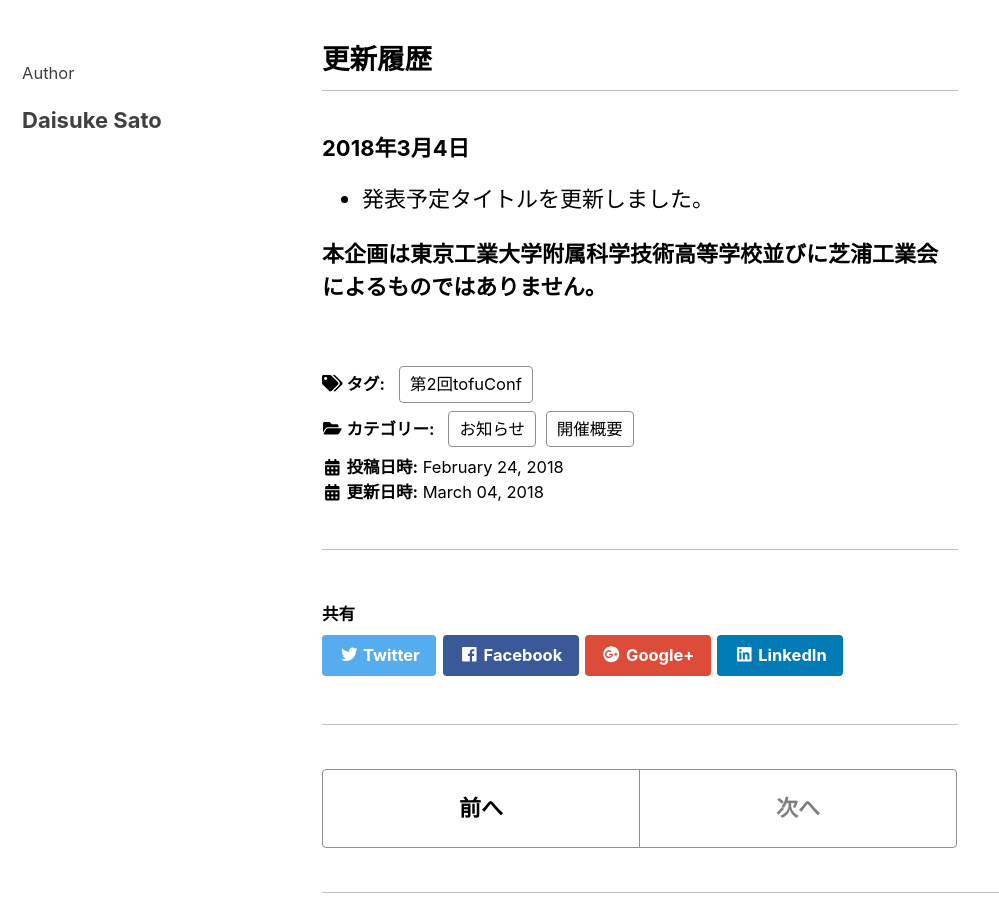
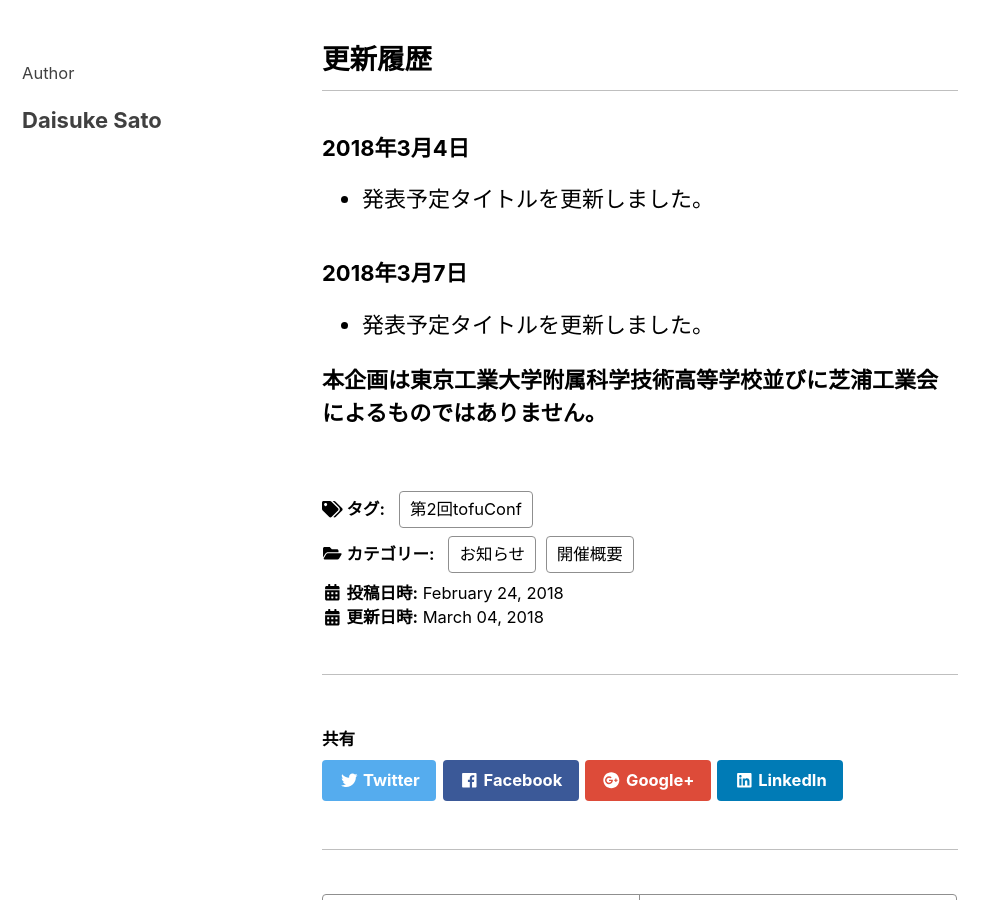
Before and after one commit to tofuconf/tofuconf.club, a Jekyll site: the page built from _posts/2018-02-24-2nd-tofuconf-general.md, in a window 1280 px wide and 900 px high, scrolled down 4688 px. Shown: the whole window, without its empty margins (0-999 px from the left). Built offline with Jekyll 4.4.1, drawn with Linux system fonts in a browser that asks for light colours; nearby versions of some CDN libraries.

Commit message:
Update "update-history"

```diff
--- a/_posts/2018-02-24-2nd-tofuconf-general.md
+++ b/_posts/2018-02-24-2nd-tofuconf-general.md
@@ -131,5 +131,9 @@ tofuConf#2では年度末の開催ということもあり、アカデミック
 
 * 発表予定タイトルを更新しました。
 
+### 2018年3月7日
+
+* 発表予定タイトルを更新しました。
+
 
 __本企画は東京工業大学附属科学技術高等学校並びに芝浦工業会によるものではありません。__
```
